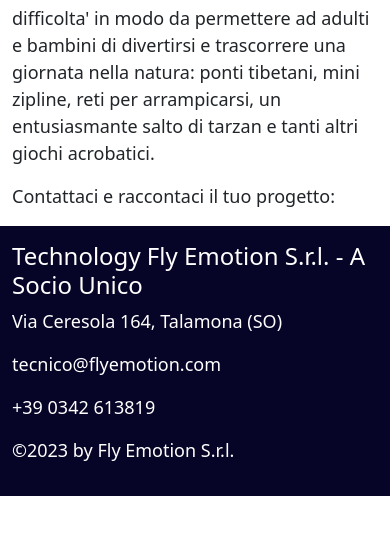
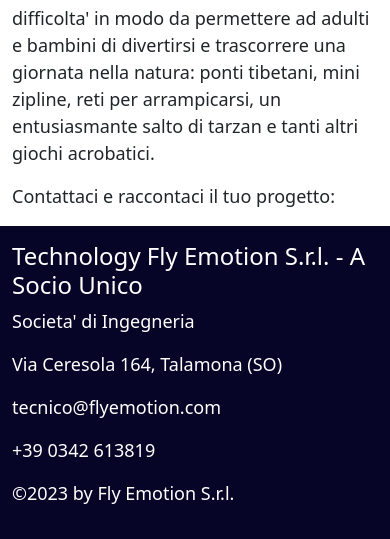
Before and after one commit to HowelBVC/technology-fly-emotion, a Gatsby site: page /realizzazioni/aerobosco in a window 390 px wide. Shown: the part 332-871 px from the top of the page. Before the commit the page ends 844 px from the top, so only its background shows below. Built offline with nearby package versions, Linux system fonts and the light colour scheme; Gatsby itself is replaced by a stand-in of ours.

Commit message:
Update Contatti.component.js

```diff
--- a/src/components/contatti/Contatti.component.js
+++ b/src/components/contatti/Contatti.component.js
@@ -21,7 +21,10 @@
                <Logo />
             </Col>
             <Header />
-            <h3 className="d-md-none">Technology Fly Emotion S.r.l. - A Socio Unico</h3>
+            <div className="d-md-none">
+               <h3>Technology Fly Emotion S.r.l. - A Socio Unico</h3>
+               <p>Societa' di Ingegneria</p>
+            </div>
             <p>Via Ceresola 164, Talamona (SO)</p>
             <p>tecnico@flyemotion.com</p>
             <p>+39 0342 613819</p>
```
